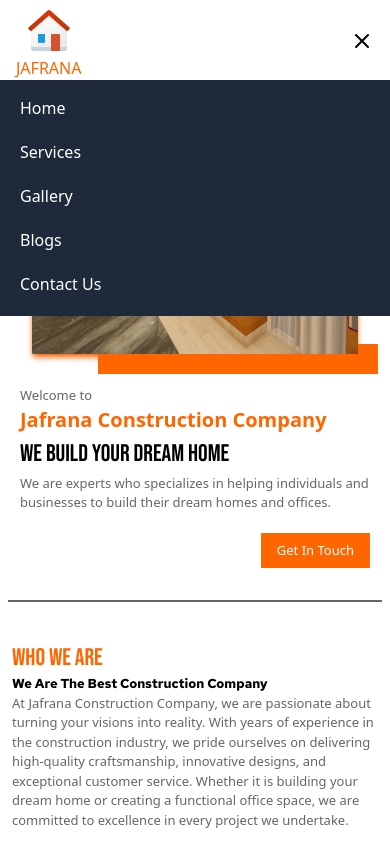
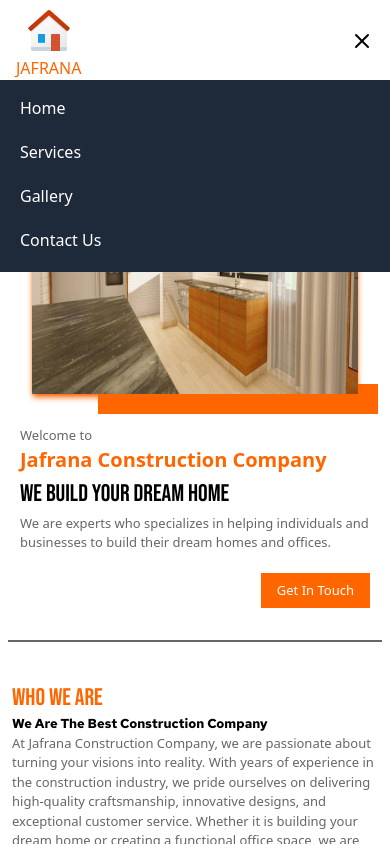
Before and after one commit to matthewkuria/jafrana, a Next.js app: page / in a window 390 px wide. Both pictures are taken after a click on the button 362 px from the left and 41 px from the top of the page. Shown: the top 844 px of the page. Built offline with nearby package versions, Linux system fonts and the light colour scheme; a web font is replaced by a local one.

Commit message:
Remove the blogs link from the hamburger menu

```diff
--- a/app/components/HamburgerMenu.tsx
+++ b/app/components/HamburgerMenu.tsx
@@ -60,10 +60,8 @@
           </Link>
            <Link onClick={closeMenu} href="/gallery" className="block px-3 py-2 rounded-md text-base font-medium hover:bg-gray-700">
             Gallery
-          </Link> <Link onClick={closeMenu} href="/blog" className="block px-3 py-2 rounded-md text-base font-medium hover:bg-gray-700">
-            Blogs
           </Link>
-          <Link onClick={closeMenu} href="/contacts" className="block px-3 py-2 rounded-md text-base font-medium hover:bg-gray-700">
+          <Link onClick={closeMenu} href="/contact-us" className="block px-3 py-2 rounded-md text-base font-medium hover:bg-gray-700">
             Contact Us
           </Link>
         </div>
--- a/app/page.tsx
+++ b/app/page.tsx
@@ -5,7 +5,7 @@
 export default function Home() {
   return (
     <main className="flex flex-col items-center justify-center min-h-screen py-2">
-      <section className="p-2">
+      <section className="p-2 mt-10">
         <HeroSection />
       </section>
       <article className="">
```
